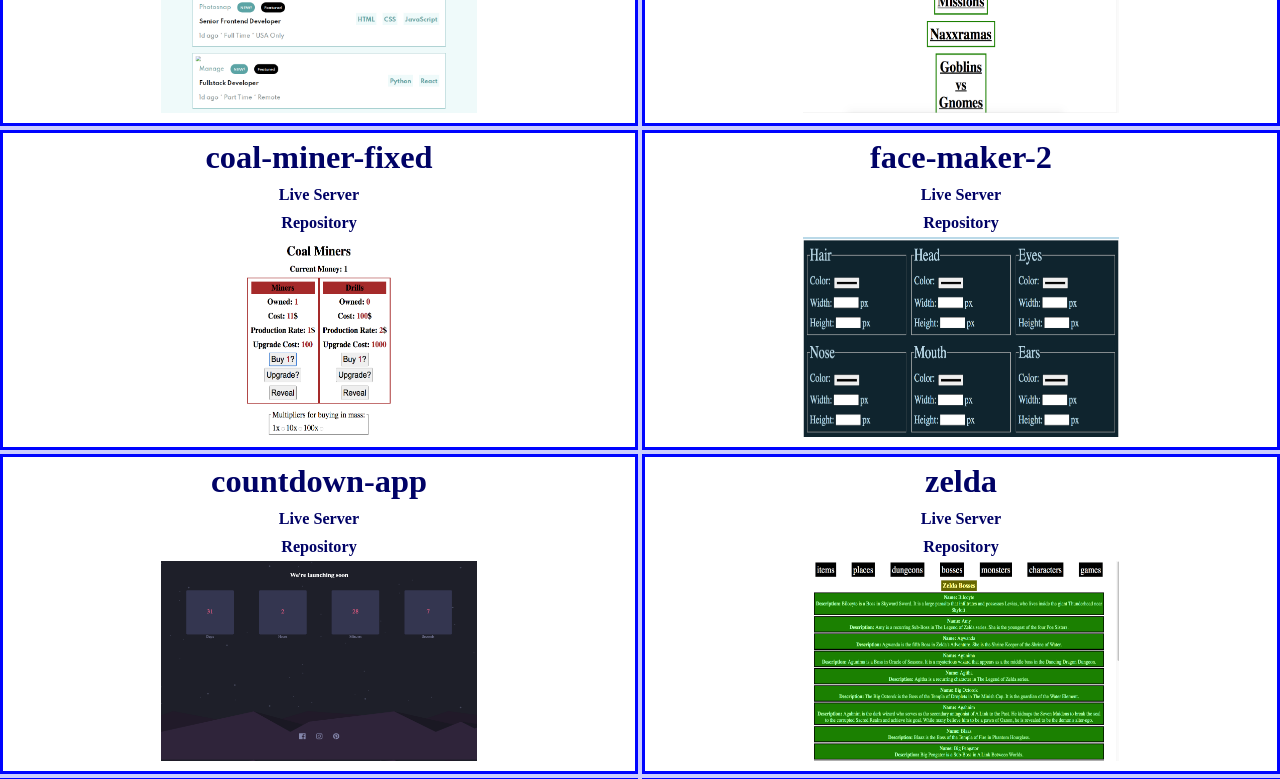
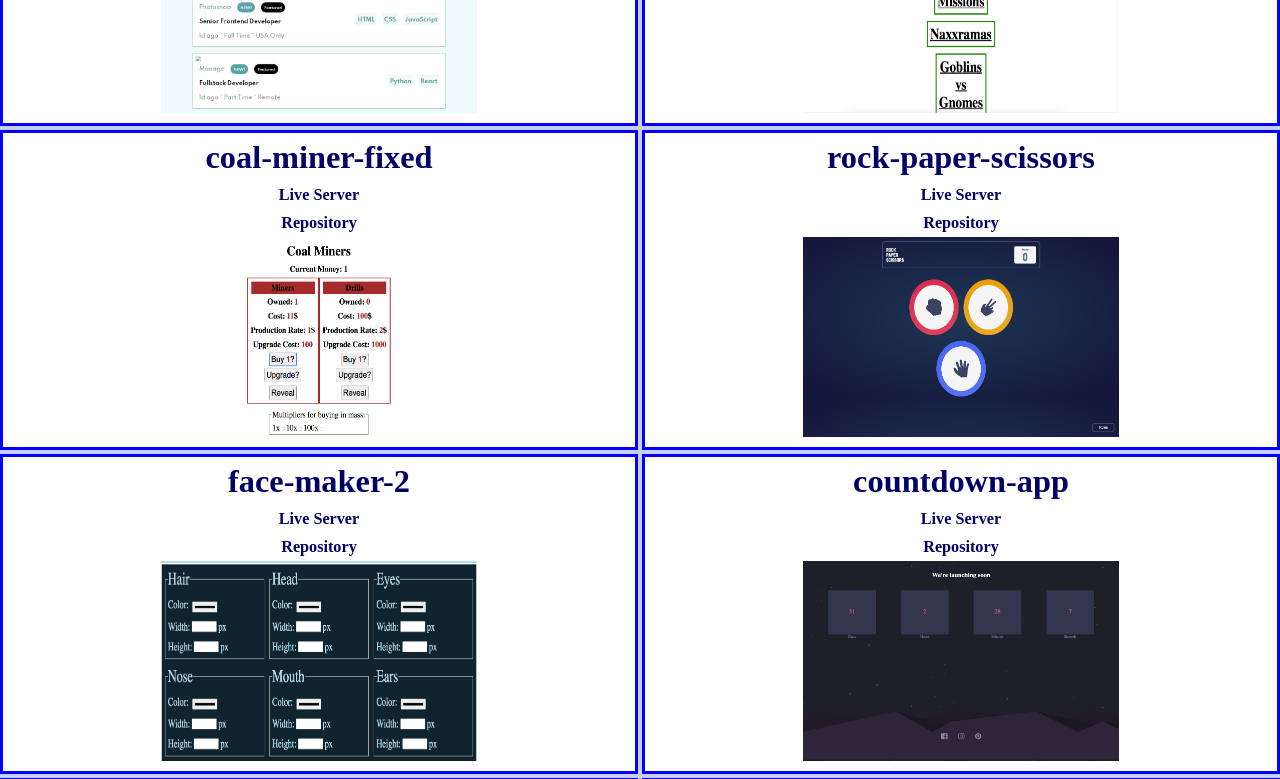
Before and after one commit to collerhatguy/portfolio-react, a React (Create React App) app: page /projects in a window 1280 px wide. Shown: the part 920-1699 px from the top of the page. Built offline with nearby package versions, Linux system fonts and the light colour scheme; the HTML template or start-up script is replaced by a standard one.

Commit message:
another project

```diff
--- a/src/components/ProjectPage.js
+++ b/src/components/ProjectPage.js
@@ -9,6 +9,7 @@ export default function ProjectPage() {
         "job-postings-react",
         "hearthstone-react-2",
         "coal-miner-fixed",
+        "rock-paper-scissors",
         "face-maker-2",
         "countdown-app",
         "zelda",
```
Also changed, not shown: public/projectPhotos/rock-paper-scissors.png (added).
